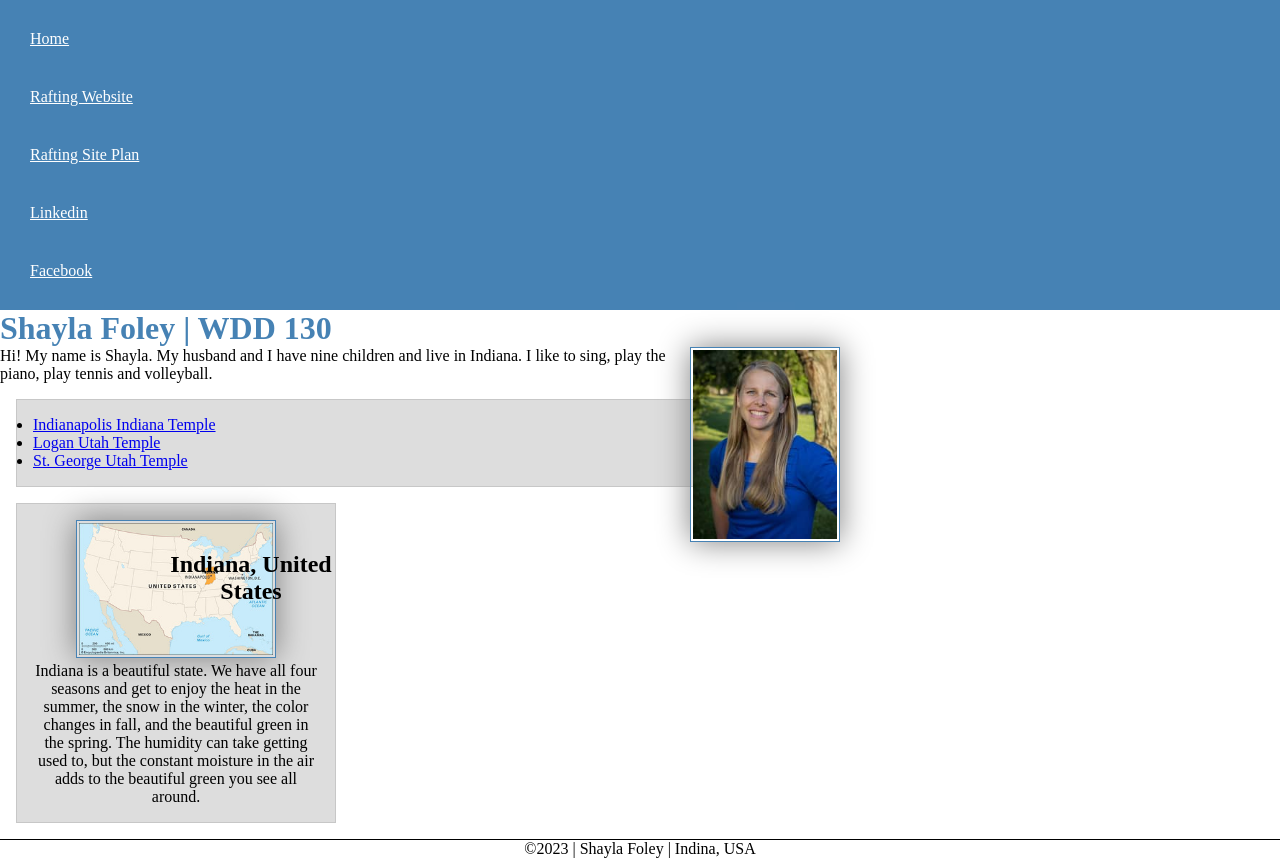
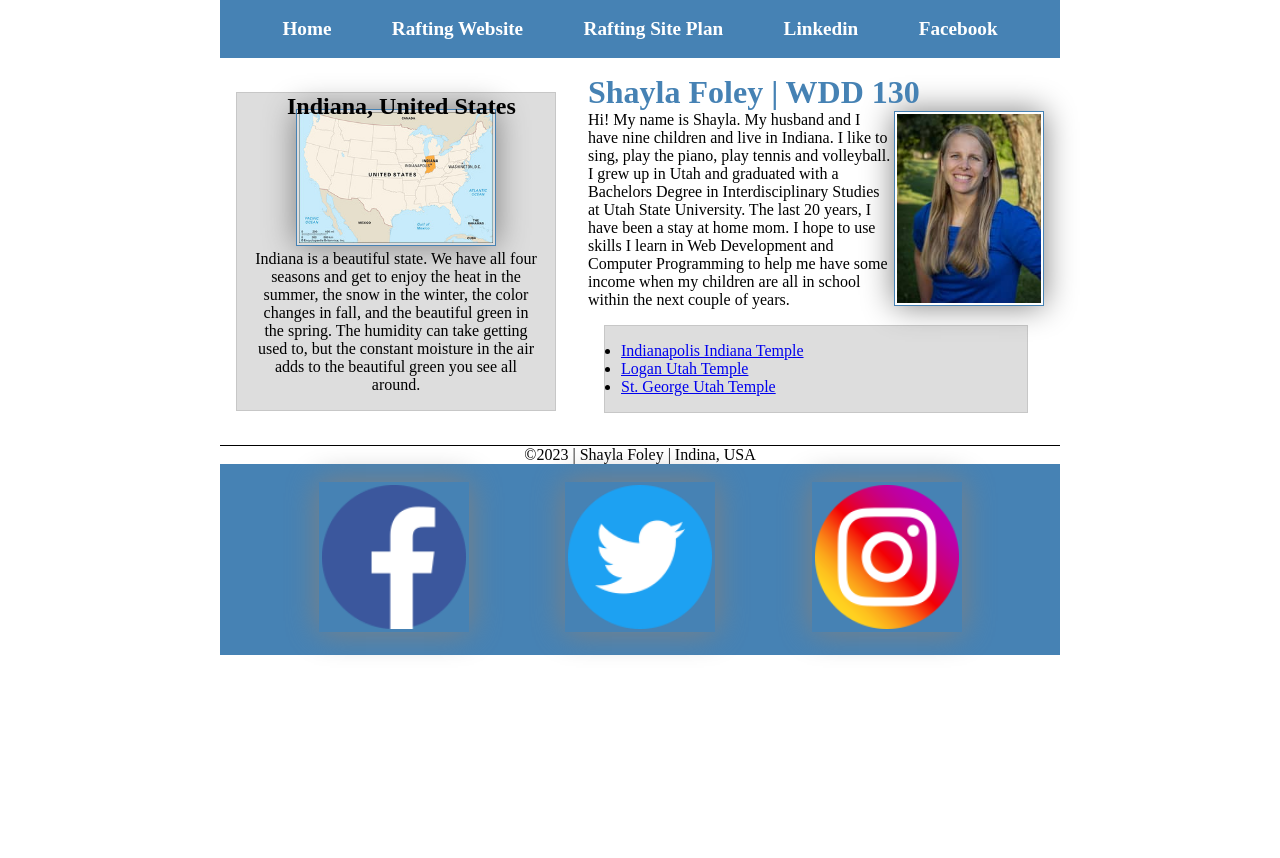
Before and after one commit to shaylafoley/wdd130, a plain HTML site: page index.html in a window 1280 px wide. After the commit the page ends 800 px from the top, so only its background shows below. Drawn offline with Linux system fonts and the light colour scheme.

Commit message:
index and styles

```diff
--- a/index.html
+++ b/index.html
@@ -19,11 +19,18 @@
                 <a href="https://facebook.com">Facebook</a>
             </nav>
         </header>
+        <div class="grid">
             <main>
+
                 <h1>Shayla Foley | WDD 130</h1>
+
                 <img src="images/profile.jpg" alt="Shayla Foley" width="200">
                 <p>Hi!  My name is Shayla.  My husband and I have nine children and live in Indiana.
-                I like to sing, play the piano, play tennis and volleyball.
+                    I like to sing, play the piano, play tennis and volleyball.  I grew up in Utah and
+                    graduated with a Bachelors Degree in Interdisciplinary Studies at Utah State
+                    University.  The last 20 years, I have been a stay at home mom.  I hope to use
+                    skills I learn in Web Development and Computer Programming to help me have some
+                    income when my children are all in school within the next couple of years.
                 </p>
 
                 <ul class="box">
@@ -42,8 +49,20 @@
                     around.
                 </p>
             </aside>
+        </div>
         <footer>
             <p>&copy;2023 | Shayla Foley | Indina, USA </p>
+            <nav class="sociallinks">
+                <a href="https://facebook.com">
+                    <img src="images/Facebook.png" alt="Facebook">
+                </a>
+                <a href="https://twitter.com">
+                    <img src="images/twitter.png" alt="Twitter">
+                </a>
+                <a href="https://instagram.com">
+                    <img src="images/instagram.png" alt="Instagram">
+                </a>
+            </nav>
         </footer>
     </body>
     <!-- Date last modified was 11/13/23 -->
--- a/styles/styles.css
+++ b/styles/styles.css
@@ -9,15 +9,23 @@
 nav {
     background-color: steelblue;
     padding: 10px;
+    display: flex;
+    justify-content: space-evenly;
+    align-items: center;
 }
 nav a {
     color: white;
     display: block;
-    padding: 20px;
+    padding: 0.5rem;
+    text-decoration: none;
+    font-size: 1.2rem;
+    font-weight: 700;
 }
 h1 {
     color: steelblue;
+    border-bottom: 5px black;
 }
+
 img {
     width: 150px;
     height: auto;
@@ -46,11 +54,12 @@ aside {
 aside img {
     width: 200px;
     height: auto;
+
 }
 aside h2 {
     position: absolute;
-    top: 47px;
-    left: 150px;
+    top: 0px;
+    left: 50px;
 }
 main img {
     width: 150px;
@@ -73,3 +82,21 @@ footer {
    background-color: #ddd;
    color: #000;
 }
+header, .grid, footer {
+    max-width: 840px;
+    margin: 0 auto;
+}
+.grid {
+    display: grid;
+    align-items: center;
+}
+main {
+    grid-column: 2/3;
+    margin: 1rem;
+}
+aside {
+    width: 20rem;
+    position: relative;
+    grid-column: 1/2;
+    grid-row: 1/2;
+}
```
Also changed, not shown: images/Facebook.png (added), images/instagram.png (added), images/twitter.png (added). Lines whose indentation alone changed are shown as unchanged.
